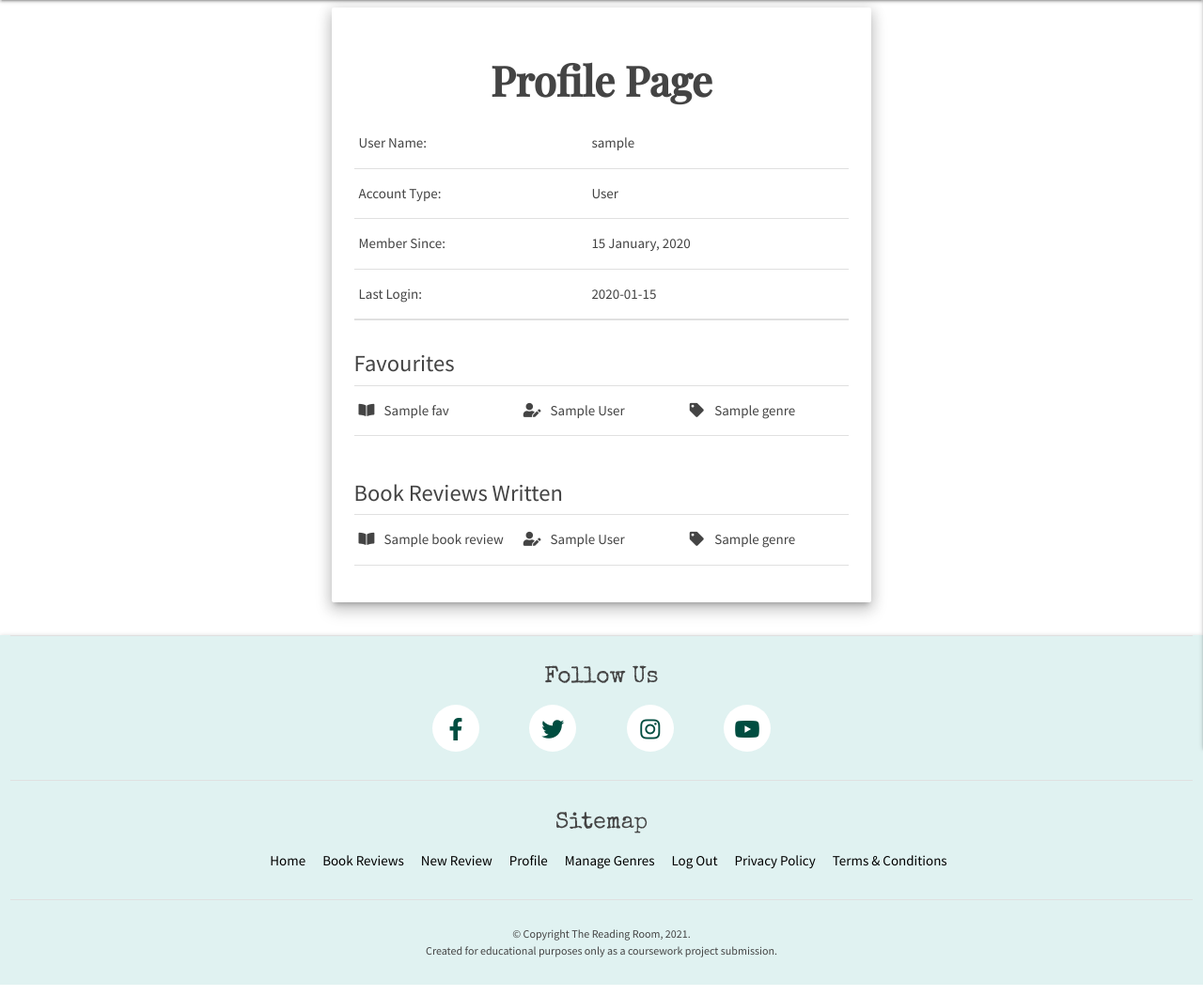
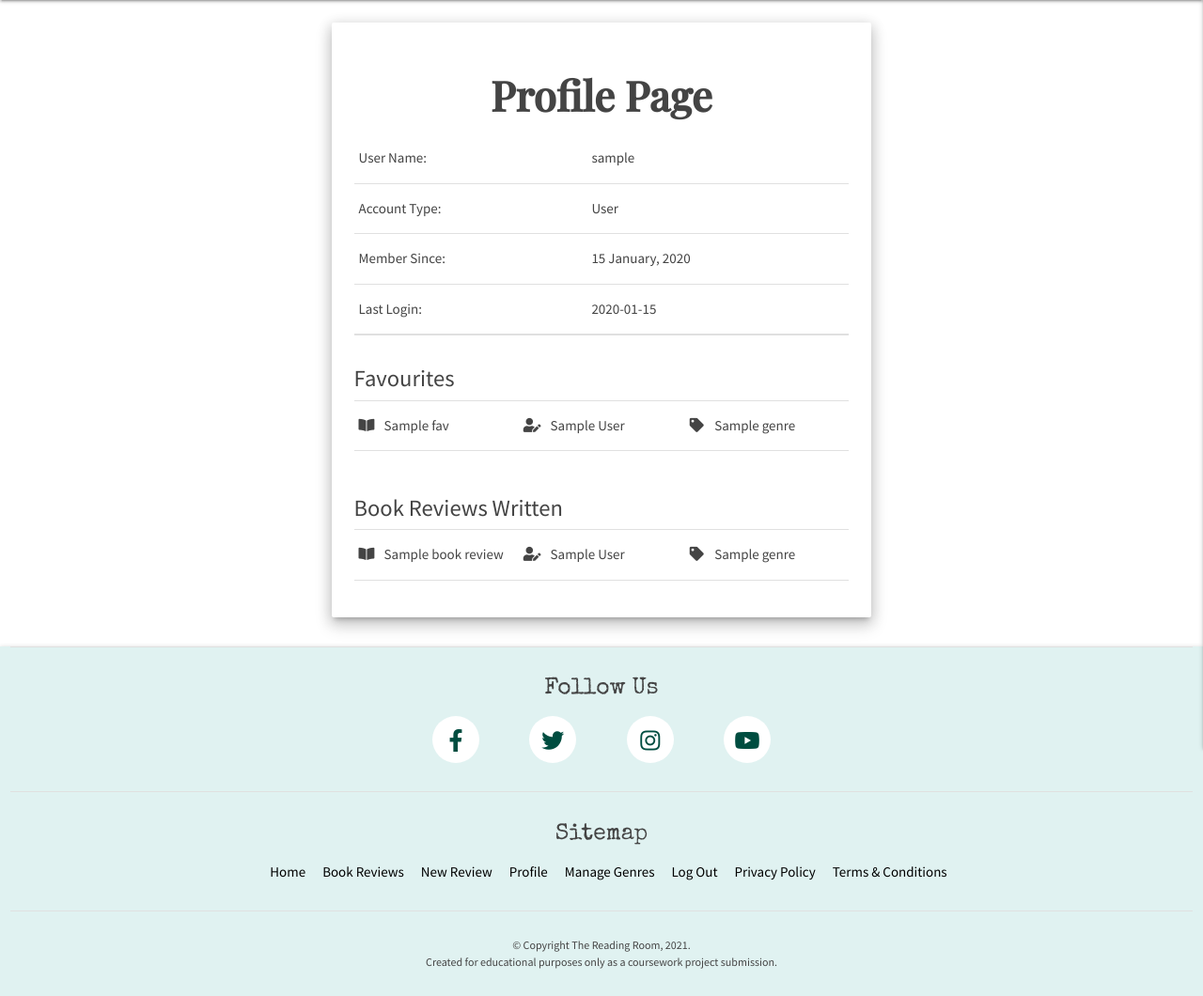
Before and after one commit to simonjvardy/the-reading-room, a Flask app: a page that uses templates/profile.html in a window 1280 px wide. Shown: the part 64-1124 px from the top of the page at 94% size. Run offline with Flask 2, Linux system fonts and the light colour scheme; the visitor is signed in with stand-in values (Sample User, id 1); a database or web service that is not in the repository returns one stand-in record (values such as "Sample title"); some libraries are stand-ins or nearby versions.

Commit message:
Dev: Finished styling the Profile page tables and CSS

```diff
--- a/static/css/style.css
+++ b/static/css/style.css
@@ -141,11 +141,11 @@ a#delete-btn:hover {
 }
 
 
-/* -------------------------------------ADD COMMENT Section */
+/* -------------------------------------PROFILE PAGE Section */
 
-/*.card-panel {
-    margin-top: 25px;
-    margin-bottom: 20vh;
+#profile {
+    margin-top: 2vh;
+    margin-bottom: 2vh;
 }*/
 
 /* -------------------------------------MANAGE-GENRES Specific Section */
--- a/templates/profile.html
+++ b/templates/profile.html
@@ -1,7 +1,7 @@
 {% extends "base.html" %}
 {% block content %}
 
-    <div class="row">
+    <div id="profile" class="row">
         <div class="col s12 m8 offset-m2">
             <div class="card-panel z-depth-3">
                 <h3 class="center-align">
@@ -30,7 +30,7 @@
                         </tr>
                     </tbody>
                 </table>
-                <!-- Favourites Section -->
+                <!-- Favourite Books Section -->
                 <div class="divider"></div>
                 <div class="section">
                     <h5>Favourites</h5>
@@ -53,8 +53,8 @@
                 <div class="section">
                     <h5>Book Reviews Written</h5>
                     <div class="divider"></div>
+                    <!-- Book Reviews list iteration -->
                     {% for user_review in user_reviews %}
-                    <!-- Book Reviews list iteration -->
                     <table>
                         <tr>
                             <td width="5%"><i class="fas fa-book-open"></i></td>
@@ -67,7 +67,6 @@
                     </table>
                     {% endfor %}
                 </div>
-
             </div>
         </div>
     </div>
```
